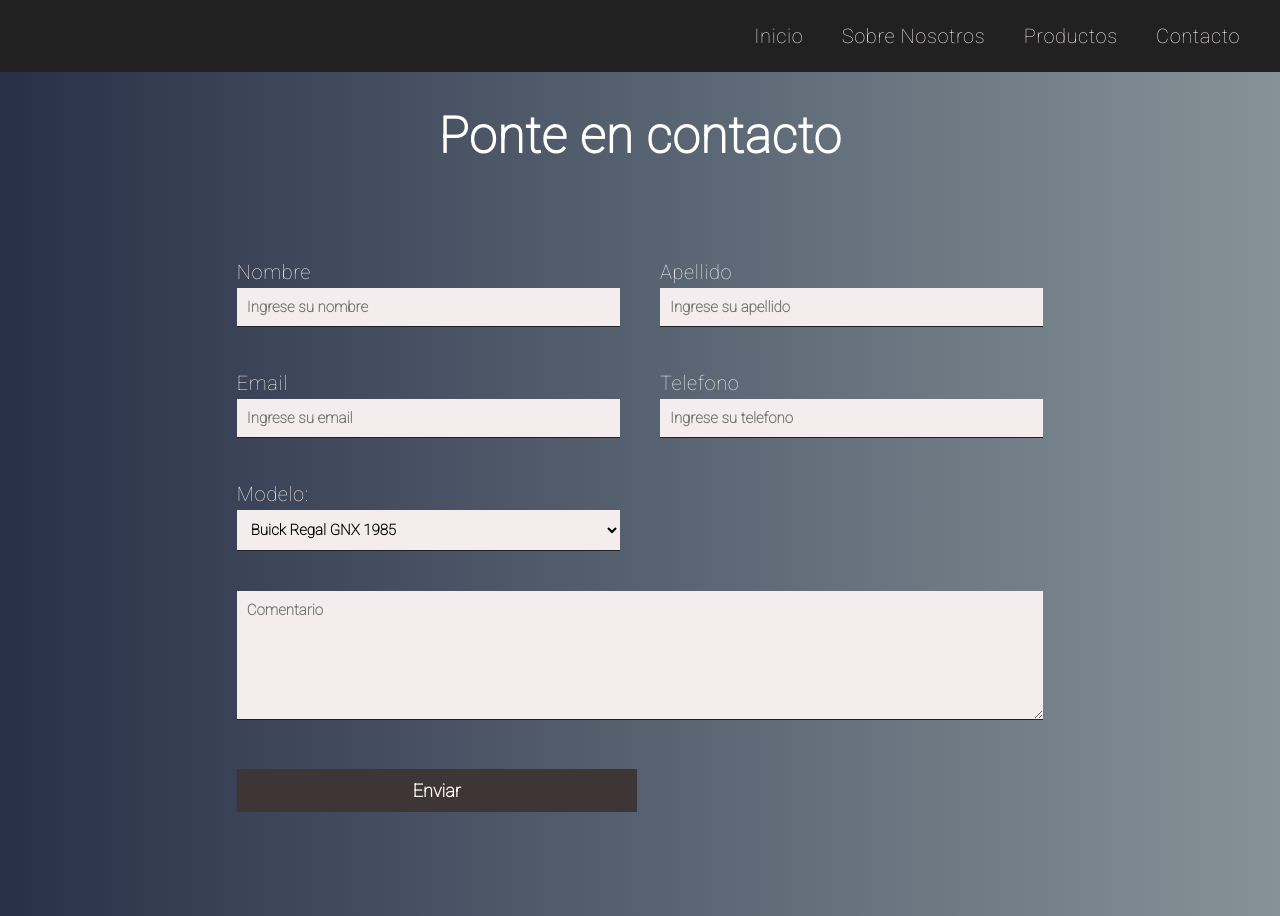
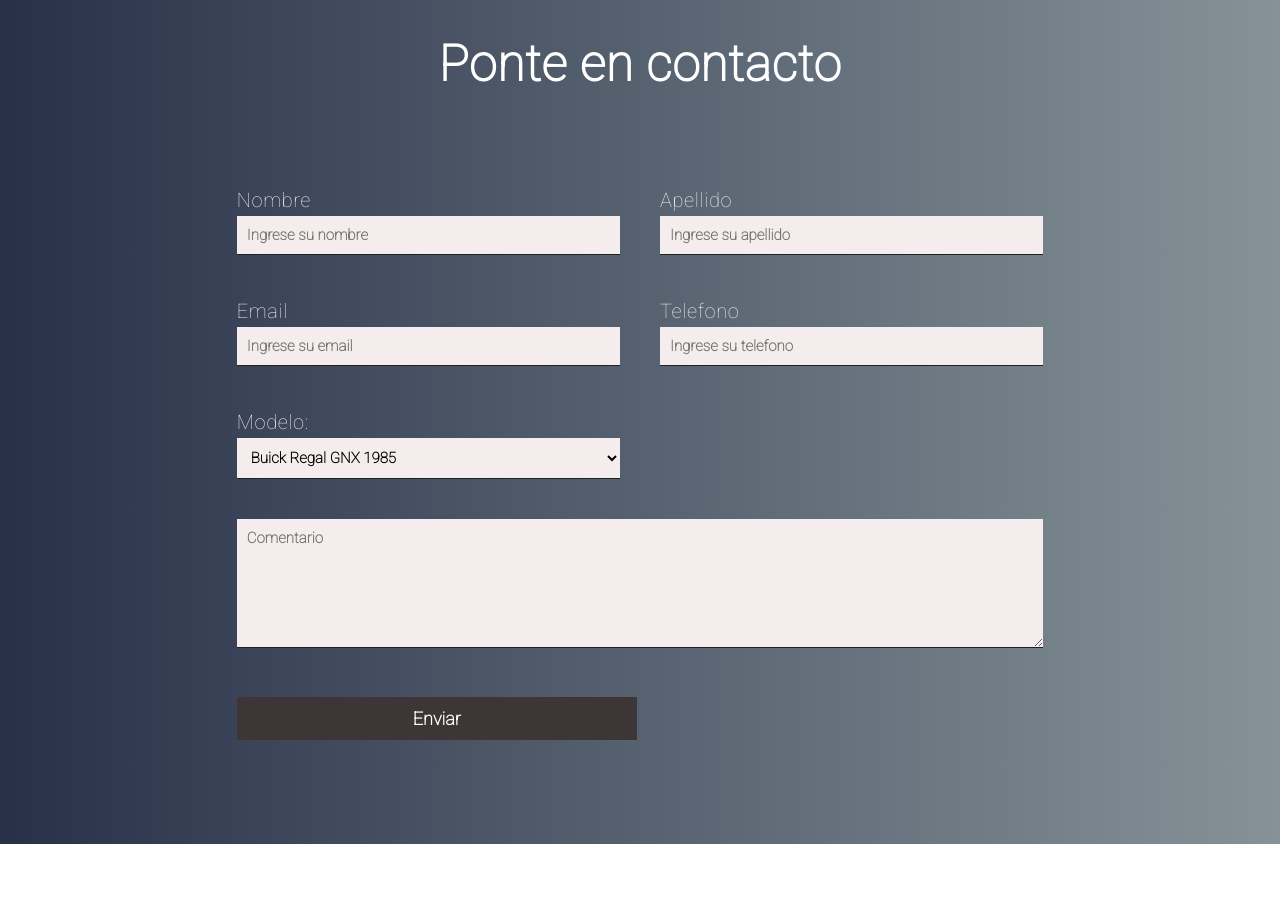
Before and after one commit to Keykey10/Formulario1, a plain HTML site: page index.html in a window 1280 px wide. After the commit the page ends 844 px from the top, so only its background shows below. Drawn offline with Linux system fonts and the light colour scheme; some packages are replaced by stand-ins of ours; a script that the page names is missing.

Commit message:
modificaciones2

```diff
--- a/cs.css
+++ b/cs.css
@@ -21,27 +21,6 @@ body{
 
 }
 
-header{
-    background-color: rgb(33, 33, 33);
-    padding: 20px 40px;
-    display: flex;
-    justify-content: flex-end;
-    align-items: center;
-}
-
-header nav{
-display: flex;
-align-items: center;
-gap: 3vw
-}
-
-header nav a{
-text-decoration: none;}
-
-header nav a:hover{
-    color: #50639c;
-    transition: 1s ease-in-out;}
-
 main{
     min-height: 90vh;
     padding: 3vh 5vw;
@@ -56,13 +35,15 @@ text-align: center;
 color: white;
 font-size: 50px;}
 
-    form{width: 70%;
+form{
+width: 70%;
 display: grid;
 gap: 5vh;
 grid-template-columns: 1fr 1fr;
 }
 
-    form .block{grid-column: 1 / 3;
+form .block{
+grid-column: 1 / 3;
 gap: 3vh;
 }
 
@@ -79,7 +60,6 @@ font-size: 50px;}
 font-size: 15px;
 font-weight: bold;
 width: 100%;
-
 }
 
 .btnEnviar{width: 400px;
@@ -91,7 +71,8 @@ font-size: 50px;}
 font-weight: bold;
 }
 
-.btnEnviar:hover{background-color: #beb7ff;
+.btnEnviar:hover{
+background-color: #beb7ff;
 color: #000000;
 transition: 1s ease-in-out;}
 
@@ -110,7 +91,6 @@ font-size: 50px;}
 color: #F5EDED;
 padding: 10px;
 border-radius: 5px;
-
 }
 
 
--- a/index.html
+++ b/index.html
@@ -8,15 +8,6 @@
     <link rel="stylesheet" href="cs.css">
 </head>
 <body>
-
-<header>
-    <nav>
-        <a href="">Inicio</a>
-        <a href="">Sobre Nosotros</a>
-        <a href="">Productos</a>
-        <a href="">Contacto</a>
-    </nav>
-</header>
 <main>
     <h1>Ponte en contacto</h1>
         <form id="formularioR" class="formulario">
```
Lines whose indentation alone changed are shown as unchanged.
